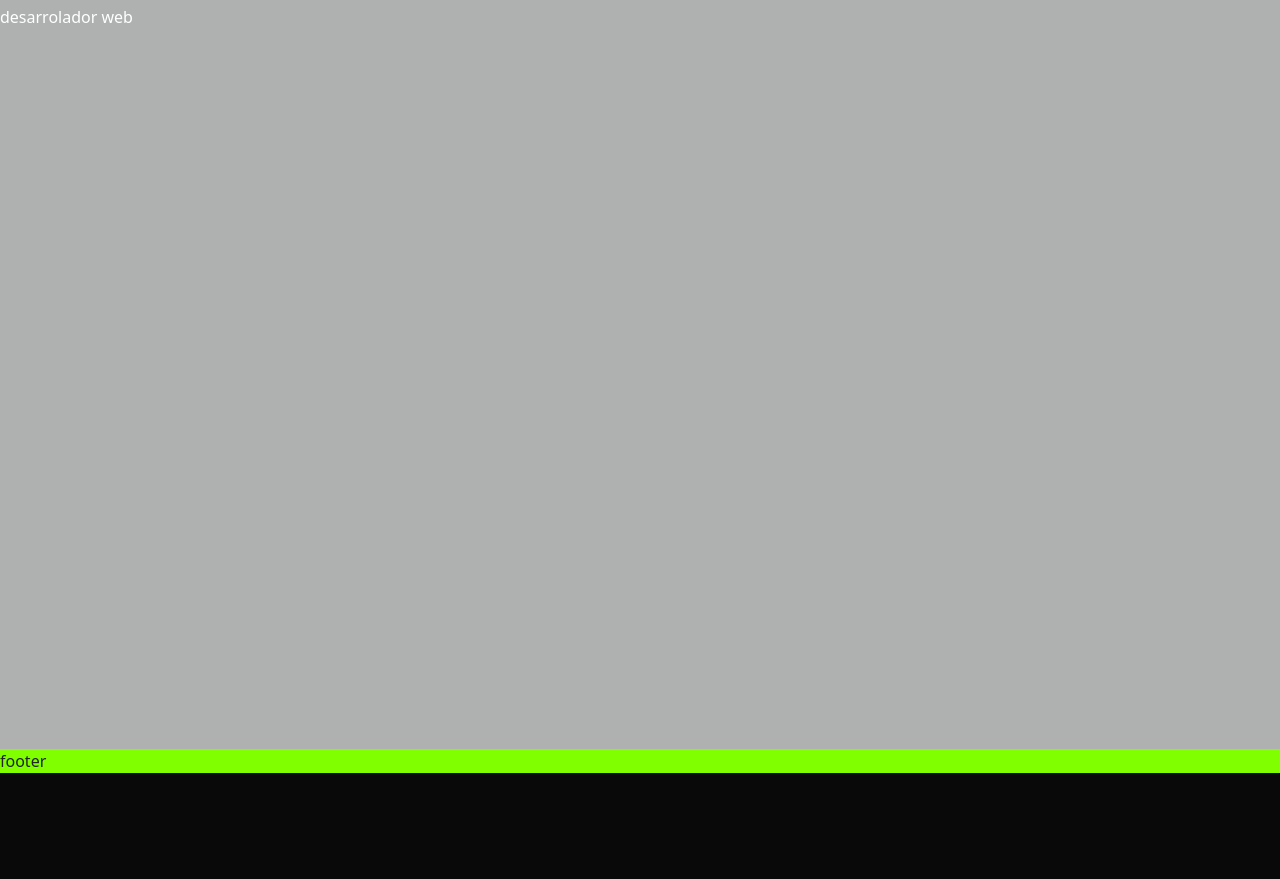
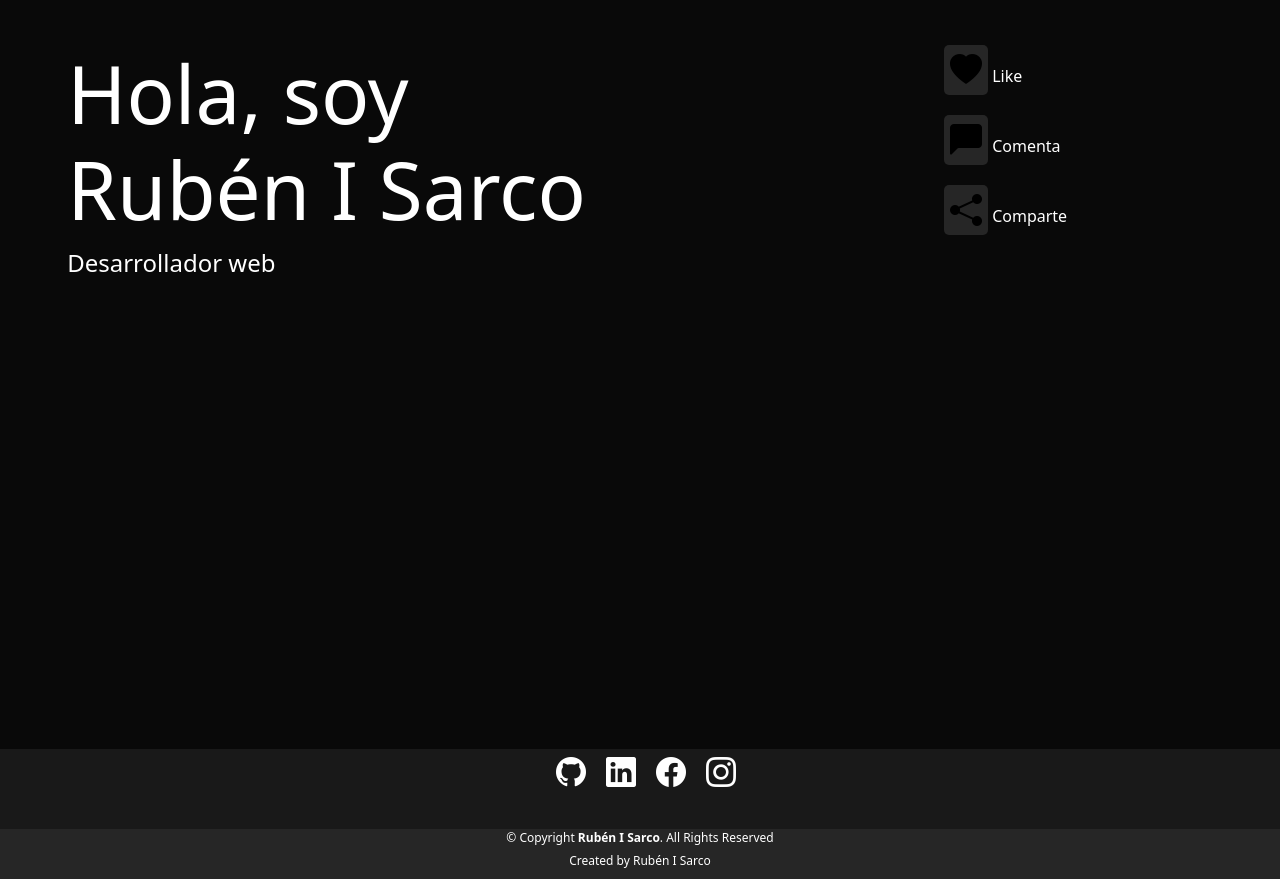
Before and after one commit to faid29/Portfolio-personal, an Angular app: page / in a window 1280 px wide. Shown: the part 131-1010 px from the top of the page. Before the commit the page ends 920 px from the top, so only its background shows below. Built offline with nearby package versions, Linux system fonts and the light colour scheme.

Commit message:
nuevos cambios

```diff
--- a/package.json
+++ b/package.json
@@ -11,6 +11,7 @@
   "private": true,
   "dependencies": {
     "@angular/animations": "~13.0.0",
+    "@angular/cdk": "^13.2.1",
     "@angular/common": "~13.0.0",
     "@angular/compiler": "~13.0.0",
     "@angular/core": "~13.0.0",
--- a/src/app/app.module.ts
+++ b/src/app/app.module.ts
@@ -1,5 +1,6 @@
 import { NgModule } from '@angular/core';
 import { BrowserModule } from '@angular/platform-browser';
+
 
 import { AppRoutingModule } from './app-routing.module';
 import { AppComponent } from './app.component';
@@ -16,7 +17,7 @@ import { FooterComponent } from './components/footer/footer.component';
   ],
   imports: [
     BrowserModule,
-    AppRoutingModule
+    AppRoutingModule,
   ],
   providers: [],
   bootstrap: [AppComponent]
--- a/src/app/components/footer/footer.component.css
+++ b/src/app/components/footer/footer.component.css
@@ -1,3 +1,49 @@
 footer{
-    background-color:chartreuse;
+    background-color: rgba(6, 230, 6, 0.856);
+    color: #fff;
+    height: 130px;
 }
+
+a{
+    text-decoration: none;
+    color: #fff;
+}
+
+
+/*_____________________________________Footer top___________________________________*/
+
+
+.footer-top{
+    background-color: #191919;
+    height: 80px;
+}
+
+
+.ul{
+    display: flex;
+    flex-direction: row;
+    justify-content: center;
+    list-style: none;
+}
+
+.li{
+    padding-right: 20px;
+}
+
+.footer-link-icon{
+    font-size: 30px;
+}
+
+/*_____________________________Footer bottom____________________________________________*/
+
+
+.footer-bottom{
+    background-color: #262626;
+    height: 50px;
+}
+
+.text-p{
+    text-align: center;
+    font-size: 12px;
+    margin-bottom: 5px;
+}
--- a/src/app/components/footer/footer.component.html
+++ b/src/app/components/footer/footer.component.html
@@ -1,3 +1,26 @@
 <footer>
-    <p>footer</p>
+    <div class="footer-top">
+        <div class="container-top">
+            <div class="row-top">
+                <div class="col-top">
+                    <ul class="ul">
+                        <li class="li"><a href="https://github.com/faid29" class="footer-link-icon"><i class="bi bi-github"></i></a></li>
+                        <li class="li"><a href="https://www.linkedin.com/in/rubenisarco/" class="footer-link-icon"><i class="bi bi-linkedin"></i></a></li>
+                        <li class="li"><a href="https://facebook.com/ruben.sarco" class="footer-link-icon"><i class="bi bi-facebook"></i></a></li>
+                        <li class="li"><a href="https://www.instagram.com/sarcoruben8/" class="footer-link-icon"><i class="bi bi-instagram"></i></a></li>
+                    </ul>
+                </div>
+            </div>
+        </div>
+    </div>
+    <div class="footer-bottom">
+        <div class="container-bottom">
+            <div class="row-bottom">
+                <div class="col-bottom">
+                    <p class="text-p">&copy; Copyright <strong>Rubén I Sarco</strong>. All Rights Reserved</p>
+                    <p class="text-p">Created by <a href="https://github.com/faid29" class="footer-link-bottom">Rubén I Sarco</a></p>
+                </div>
+            </div>
+        </div>
+    </div>
 </footer>
--- a/src/app/components/main/main.component.css
+++ b/src/app/components/main/main.component.css
@@ -1,5 +1,88 @@
 main{
     color: #fff;
-    background-color: rgb(174, 177, 176);
+}
+
+.grid{
     height: 100vh;
+    display: grid;
+    grid-template-columns: 50% 50%;
+    grid-template-rows: 100vh;
 }
+
+.col{
+    padding: 1em;
+    gap: 2px;
+}
+
+.div-title{
+    margin-left: 4vw;
+    margin-top: 10vh;
+    text-align:left;
+    position: relative;
+    overflow: hidden;
+}
+
+.title-h1{
+    font-size: 5rem;
+}
+
+.title-p{
+    font-size: 1.5rem;
+}
+
+.div-section{
+    margin-top: 10vh;
+    margin-left: 20vw;
+    margin-bottom: 5px;
+    padding-bottom: 1px;
+    width: 20vw;
+    border-radius: 5px;
+}
+
+.ul{
+    list-style: none;
+}
+
+.li{
+    margin-bottom: 20px;
+}
+
+button{
+    font-size: 2rem;
+    border: none;
+    background-color: #262626;
+    border-radius: 5px;
+}
+
+/*_________________________________Button shared/like/coment_____________________________*/
+.share{
+    background-color: #262626;
+    margin-left: 20vw;
+    width: 20vw;
+    border-radius: 5px;
+}
+
+.ul-share{
+    display: flex;
+    margin-bottom: 0;
+}
+
+.li-share{
+    margin-right: 10px;
+    margin-top: 10px;
+    margin-bottom: 20px;
+    color: #fff;
+    font-size: 15px;
+    text-align: center;
+    display: flex;
+    flex-direction: column;
+}
+
+.share-link{
+    font-size: 12px;
+    padding-bottom: 10px;
+}
+
+.img-share{
+    width: 40px;
+}
--- a/src/app/components/main/main.component.html
+++ b/src/app/components/main/main.component.html
@@ -1,6 +1,33 @@
 <main>
-    <div>
-        <h1 class="title">Hola, soy Rubén I Sarco</h1>
-        <p class="subtitle">desarrolador web</p>
+    <div class="grid">
+        <div class="col">
+            <div class="div-title">
+                <h1 class="title-h1">Hola, soy <br> Rubén I Sarco</h1>
+                <p class="title-p">Desarrollador web</p>
+            </div>
+        </div>
+        <div class="col">
+            <div class="div-section" >
+                <section class="section">
+                    <ul class="ul">
+                        <li class="li"><button class="button-heart"><i class="bi bi-heart-fill"></i></button> Like</li>
+                        <li class="li"><button class="button-chat"><i class="bi bi-chat-left-fill"></i></button> Comenta</li>
+                        <li class="li"><button (click)="showShare=!showShare" class="button-share"><i class="bi bi-share-fill"></i></button> Comparte</li>
+                    </ul>
+                </section>
+            </div>
+            <div class="share">
+                <ul *ngIf="showShare" class="ul ul-share">
+                    <li class="li li-share"><a href="#" class="share-link"><img class="img-share" src="https://img.icons8.com/fluency/48/000000/facebook-new.png"/></a>Facebook</li>
+                    <li class="li li-share"><a href="#" class="share-link"><img class="img-share" src="https://img.icons8.com/fluency/48/000000/linkedin.png"/></a>Linkedln</li>
+                    <li class="li li-share"><a href="#" class="share-link"><img class="img-share" src="https://img.icons8.com/fluency/48/000000/github.png"/></a>Git</li>
+                </ul>
+                <ul *ngIf="showShare" class="ul ul-share">
+                    <li class="li li-share"><a href="#" class="share-link"><img class="img-share" src="https://img.icons8.com/fluency/48/000000/google-plus.png"/></a>Google</li>
+                    <li class="li li-share"><a href="#" class="share-link"><img class="img-share" src="https://img.icons8.com/fluency/48/000000/whatsapp.png"/></a>Whatsapp</li>
+                    <li class="li li-share"><a href="#" class="share-link"><img class="img-share" src="https://img.icons8.com/color/48/000000/telegram-app--v3.png"/></a>Telegram</li>
+                </ul>
+            </div>
+        </div>
     </div>
 </main>
--- a/src/app/components/main/main.component.ts
+++ b/src/app/components/main/main.component.ts
@@ -12,4 +12,8 @@ export class MainComponent implements OnInit {
   ngOnInit(): void {
   }
 
+  showShare:boolean = false;
+
+
+
 }
--- a/src/styles.css
+++ b/src/styles.css
@@ -1,5 +1,9 @@
 /* You can add global styles to this file, and also import other style files */
 @import url("https://cdn.jsdelivr.net/npm/bootstrap-icons@1.7.2/font/bootstrap-icons.css");
+
+@import url('https://fonts.googleapis.com/css2? family=Roboto:wght@500&display=swap');
+
+
 body{
     background-color: #090909;
 }
```
Also changed, not shown: 1 other file (tests, documents, lock files or other folders).
